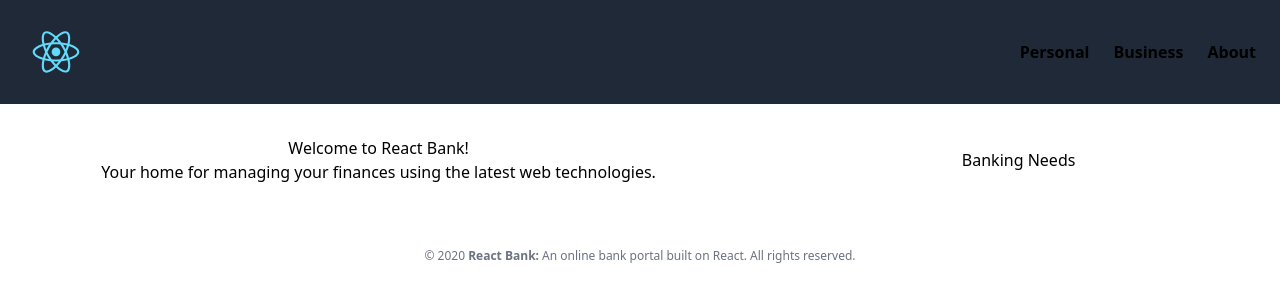
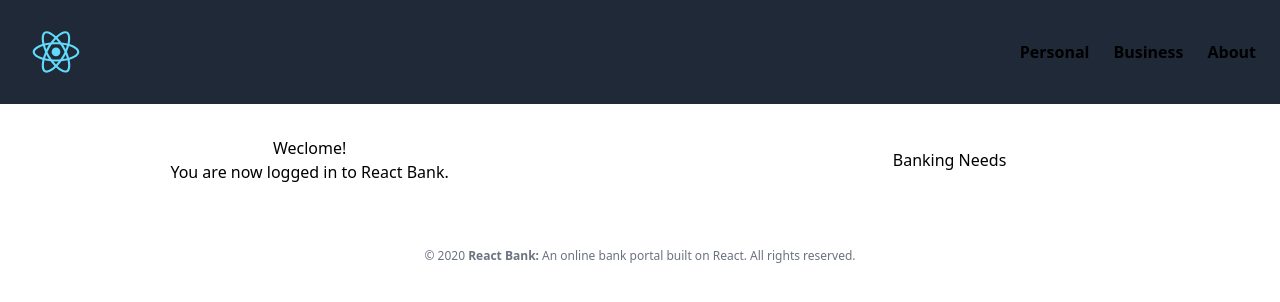
Before and after one commit to nugentmichael/react-bank, a React (Create React App) app: page /portal in a window 1280 px wide. Shown: the top 302 px of the page. Built offline with nearby package versions, Linux system fonts and the light colour scheme.

Commit message:
Pass username variable to the Portal component.

```diff
--- a/src/components/LoginForm.js
+++ b/src/components/LoginForm.js
@@ -1,18 +1,19 @@
 import React, { useState, useEffect } from 'react';
 import { useHistory } from 'react-router-dom';
 import ErrorMessage from './ErrorMessage';
+import Portal from '../layouts/Portal';
 
 const LoginForm = () => {
 	const [valid, setValid] = useState(false);
-	const [username, setUsername] = useState(0);
+	const [username, setUsername] = useState('');
 	const [password, setPassword] = useState(0);
 	const [userError, setUserError] = useState(false);
 	const [passwordError, setPasswordError] = useState(false);
 
 	const history = useHistory();
 
-	const routeChange = () => {
-		history.push('about');
+	const routeChange = (name) => {
+		history.push({ pathname: 'portal', username: name });
 	};
 
 	useEffect(() => {
@@ -23,7 +24,7 @@ const LoginForm = () => {
 		// Username Field
 		if (e.target.id === 'username') {
 			e.target.value === '' ? setUserError(true) : setUserError(false);
-			setUsername(e.target.value.length);
+			setUsername(e.target.value);
 		}
 
 		// Password Field
@@ -37,8 +38,7 @@ const LoginForm = () => {
 
 	const handleSubmit = (e) => {
 		e.preventDefault();
-		console.log('Submit!');
-		routeChange();
+		routeChange(username);
 	};
 
 	return (
--- a/src/layouts/Portal.js
+++ b/src/layouts/Portal.js
@@ -1,6 +1,10 @@
 import React, { useEffect } from 'react';
+import { useLocation } from 'react-router-dom';
 
 const Portal = (props) => {
+	const location = useLocation();
+	const user = location.username;
+
 	useEffect(() => {
 		document.title = props.title || 'React Bank';
 	}, [props.title]);
@@ -8,11 +12,8 @@ const Portal = (props) => {
 	return (
 		<div className="flex items-center justify-around py-8">
 			<div>
-				<h3>Welcome to React Bank!</h3>
-				<h4>
-					Your home for managing your finances using the latest web
-					technologies.
-				</h4>
+				<h3>Weclome{user && `, user`}!</h3>
+				<h4>You are now logged in to React Bank.</h4>
 			</div>
 			<div className="w-full max-w-xs">
 				<h4>Banking Needs</h4>
```
